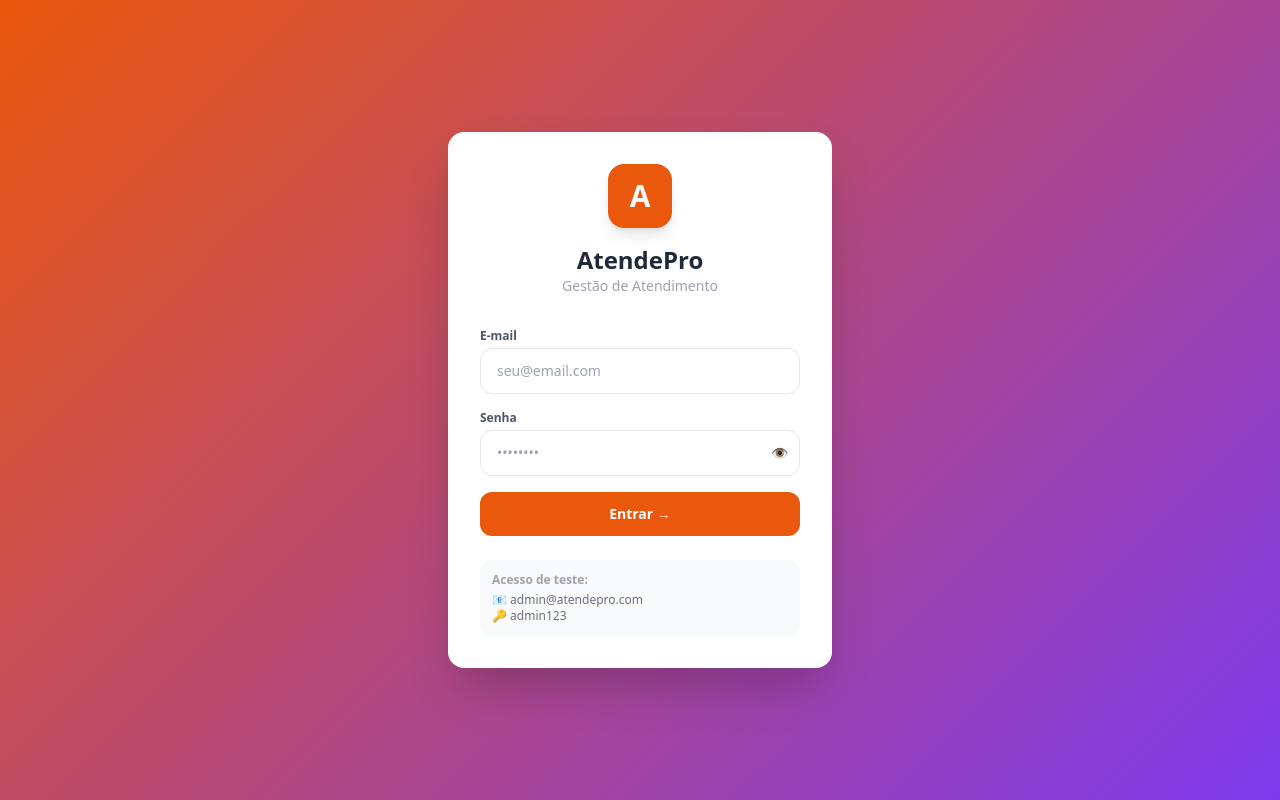
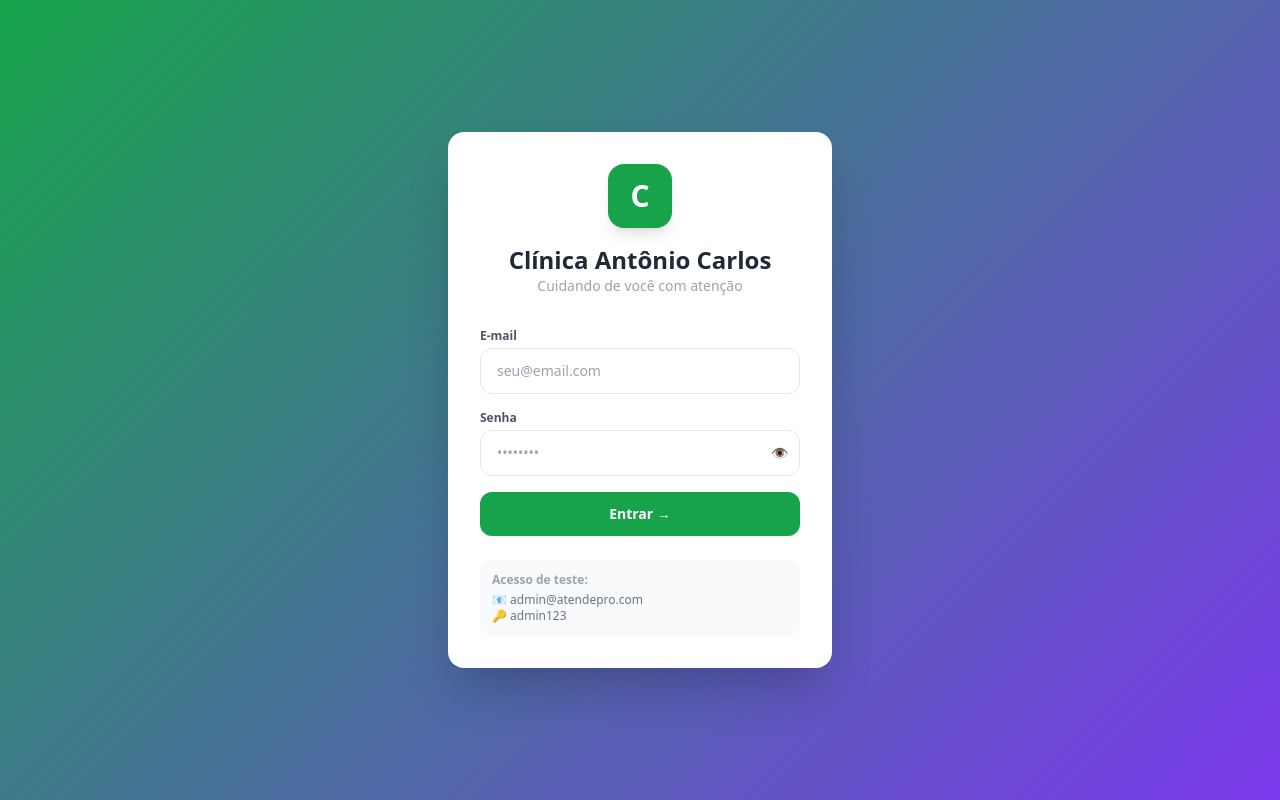
Before and after one commit to sandroaragao120-dev/clinicaantonio, a React (Create React App) app: page / in a window 1280 px wide. Built offline with nearby package versions, Linux system fonts and the light colour scheme.

Commit message:
clinica antonio carlos

```diff
--- a/src/App.js
+++ b/src/App.js
@@ -1,11 +1,11 @@
 import { useState, useRef, useEffect } from "react";
 
 const EMPRESA = {
-  nome: "AtendePro",
-  slogan: "Gestão de Atendimento",
-  cor: "#ea580c",
-  corClara: "#7c3aed",
-  inicial: "A",
+  nome: "Clínica Antônio Carlos",
+  slogan: "Cuidando de você com atenção",
+  cor: "#16a34a",
+  corClara: "#dcfce7",
+  inicial: "C",
 };
 
 const USUARIOS = [
```
